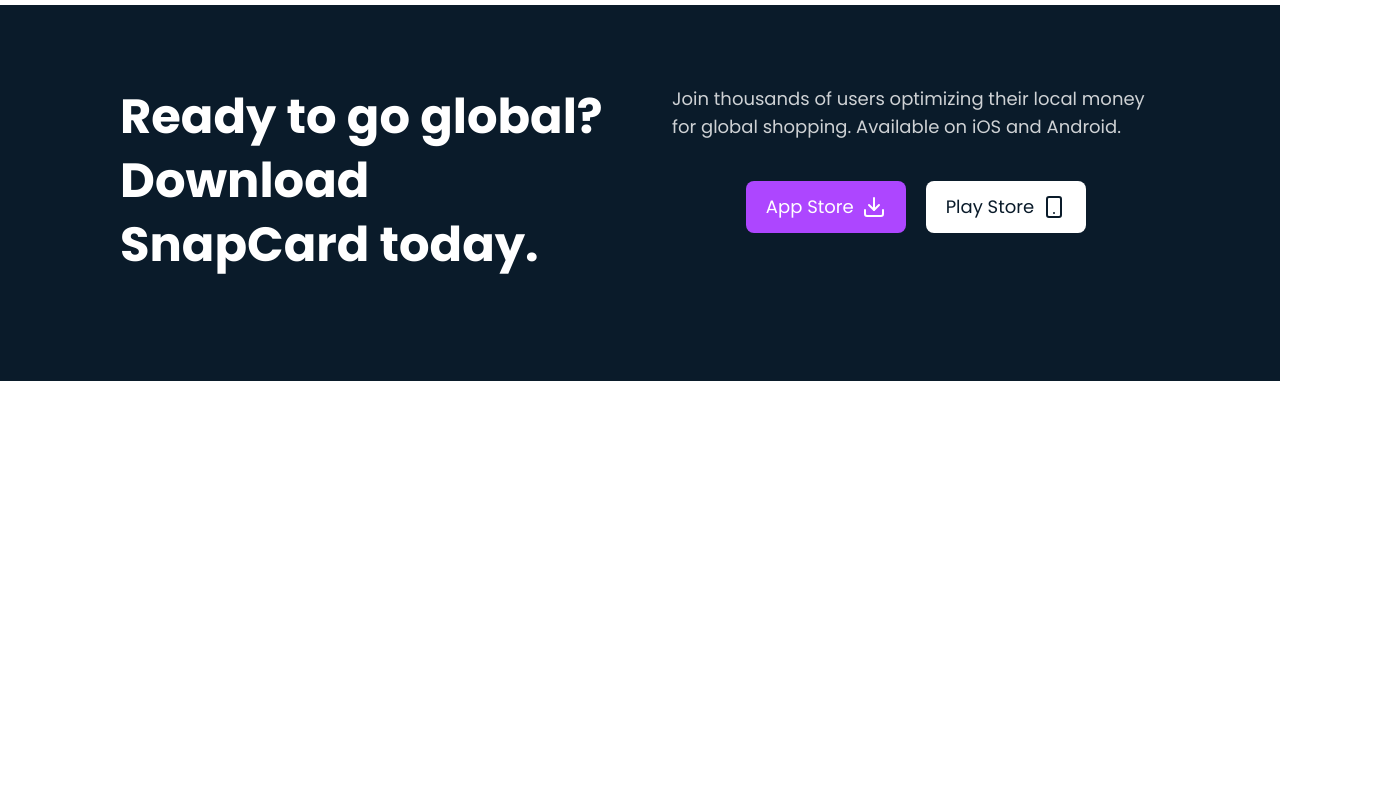
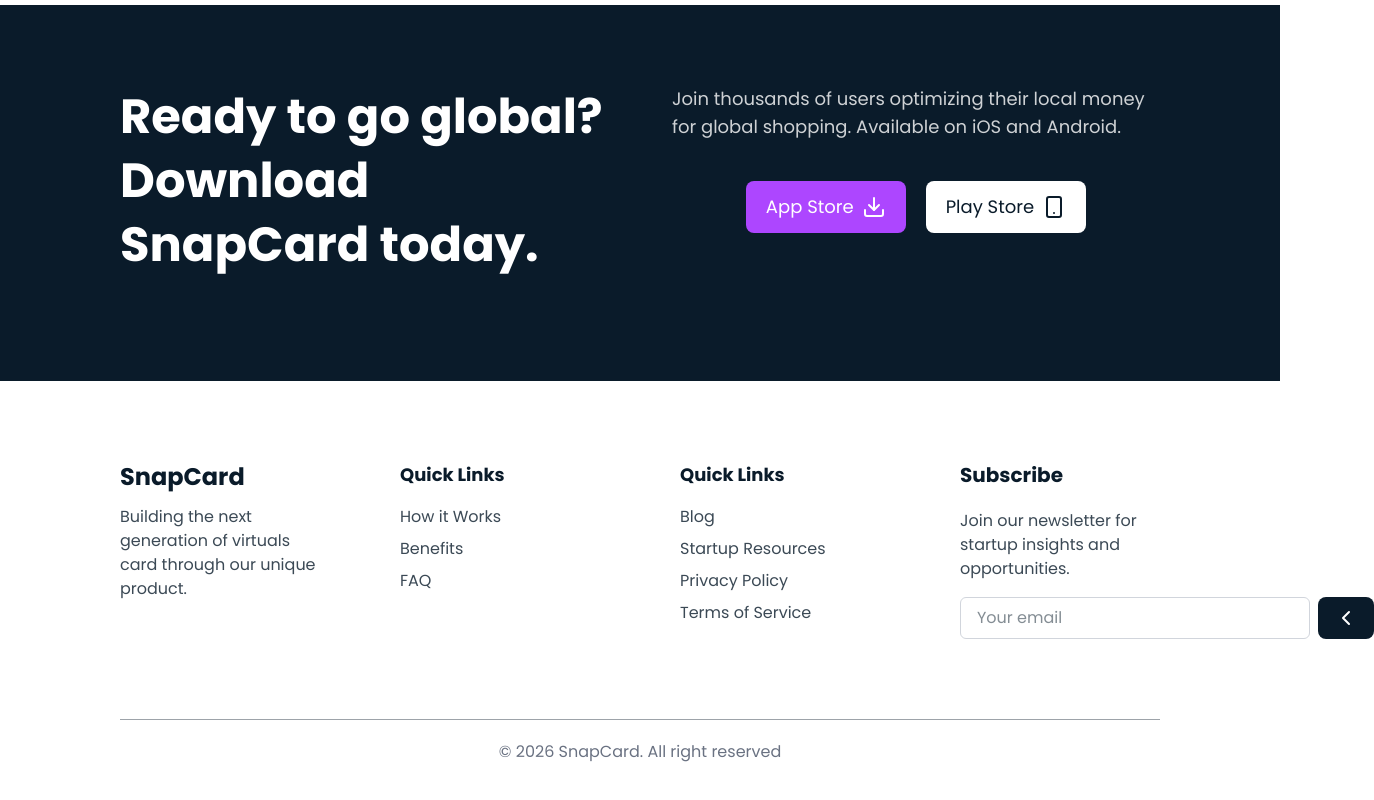
Before and after one commit to Rogers-17/PayFlow, a Next.js app: page / in a window 1280 px wide. Shown: the part 2255-3055 px from the top of the page, 1374 px wide, since content can reach past the window. Before the commit the page ends 2636 px from the top, so only its background shows below. Built offline with nearby package versions, Linux system fonts and the light colour scheme.

Commit message:
feat(footer): add footer and set functionalites

```diff
--- a/app/page.tsx
+++ b/app/page.tsx
@@ -1,5 +1,6 @@
 import CallToActions from "@/sections/CallToActions";
 import Features from "@/sections/Features";
+import Footer from "@/sections/Footer";
 import Hero from "@/sections/Hero";
 import SocialProof from "@/sections/SocialProof";
 
@@ -10,6 +11,7 @@
       <SocialProof />
       <Features />
       <CallToActions />
+      <Footer />
     </>
   )
 }
--- /dev/null
+++ b/sections/Footer.tsx
@@ -0,0 +1,60 @@
+import {Bird, ChevronLeft, GitBranchIcon, PresentationIcon} from 'lucide-react'
+import Link from 'next/link'
+import { Resources, QuickLinks } from '@/utils/data'
+import Button from '@/components/ui/Button'
+
+export default function Footer () {
+    return (
+        <section className="py-16 md:py-18 lg:py-20 text-primary">
+            <div className="main">
+                <footer className="grid grid-cols-1 md:grid-cols-2 lg:grid-cols-4 gap-6 md:gap-20 pb-20 border-b border-primary/40">
+                    <div className='space-y-3'>
+                        <h1 className='font-bold text-2xl'>SnapCard</h1>
+                        <p className='text-primary/80'>Building the next generation of virtuals card through our unique product.</p>
+                    </div>
+                    <div className='space-y-4'>
+                        <h1 className='font-bold text-lg'>Quick Links</h1>
+                        <div className='flex flex-col gap-2 text-primary/80'>
+                            {QuickLinks.map(link => (
+                                <Link
+                                href={link.href}
+                                key={link.id}
+                                >
+                                    {link.link}
+                                </Link>
+                            ))}
+                        </div>
+                    </div>
+                    <div className='space-y-4'>
+                        <h1 className='font-bold text-lg'>Quick Links</h1>
+                        <div className='flex flex-col gap-2 text-primary/80'>
+                            {Resources.map(r => (
+                                <Link
+                                href={r.href}
+                                key={r.id}
+                                >
+                                    {r.resource}
+                                </Link>
+                            ))}
+                        </div>
+                    </div>
+                    <div className='space-y-4'>
+                        <h1 className=' text-xl font-bold mb-5'>Subscribe</h1>
+                        <p className='text-primary/80'>Join our newsletter for startup insights and opportunities.</p>
+                        <div className='flex gap-2 mt-2'>
+                            <input type="text" placeholder='Your email'
+                            className='py-2 px-4 bg-white border rounded-md border-gray-300'
+                            />
+                            <Button
+                            className='px-4 py-2 bg-primary rounded-lg'
+                            ><ChevronLeft className='text-white'/></Button>
+                        </div>
+                    </div>
+                </footer>
+            </div>
+            <div className='mt-5 text-center text-gray-500'>
+                        &copy; {new Date().getFullYear()} SnapCard. All right reserved
+                </div>
+        </section>
+    )
+}
--- /dev/null
+++ b/utils/data.tsx
@@ -0,0 +1,40 @@
+export const QuickLinks = [
+    {
+        id: 1,
+        link: "How it Works",
+        href: "#how"
+    },
+    {
+        id: 2,
+        link: "Benefits",
+        href: "#benefits"
+    },
+    {
+        id: 3,
+        link: "FAQ",
+        href: "#faq"
+    },
+]
+
+export const Resources = [
+    {
+        id: 1,
+        resource: "Blog",
+        href: "#"
+    },
+    {
+        id: 2,
+        resource: "Startup Resources",
+        href: "#"
+    },
+    {
+        id: 3,
+        resource: "Privacy Policy",
+        href: "#"
+    },
+    {
+        id: 4,
+        resource: "Terms of Service",
+        href: "#"
+    },
+]
```
